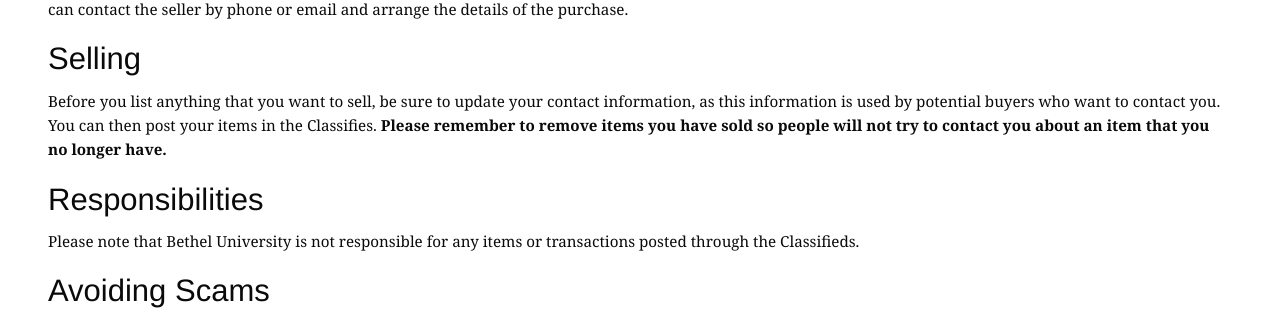
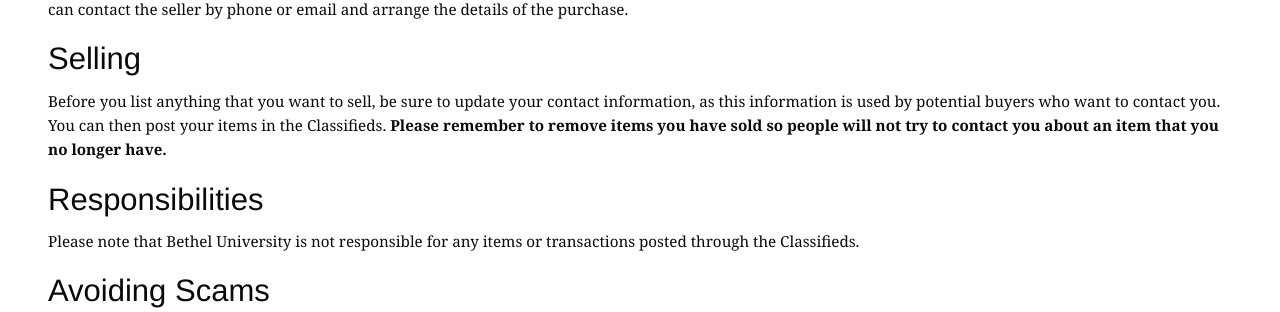
Before and after one commit to betheluniversity/classifieds, a Python web app: template app/templates/faq/CL-faq.html in a window 1280 px wide. Shown: the part 287-599 px from the top of the page. Run offline with Jinja, Linux system fonts and the light colour scheme; the template is opened without the code that fills it, so the values that code supplies are empty; some libraries are stand-ins or nearby versions; some web fonts are replaced.

Commit message:
Added a few tweaks necessary for deployment on a VM

```diff
--- a/app/templates/faq/CL-faq.html
+++ b/app/templates/faq/CL-faq.html
@@ -21,7 +21,7 @@
     </h3>
     <p>
         Before you list anything that you want to sell, be sure to update your contact information, as this information
-        is used by potential buyers who want to contact you. You can then post your items in the Classifies. <b>Please
+        is used by potential buyers who want to contact you. You can then post your items in the Classifieds. <b>Please
         remember to remove items you have sold so people will not try to contact you about an item that you no longer
         have.</b>
     </p>
--- a/requirements.txt
+++ b/requirements.txt
@@ -9,4 +9,3 @@ Flask-WTF
 raven[flask]
 alembic
 blinker
-urllib
```
Also changed, not shown: 1 other file.
